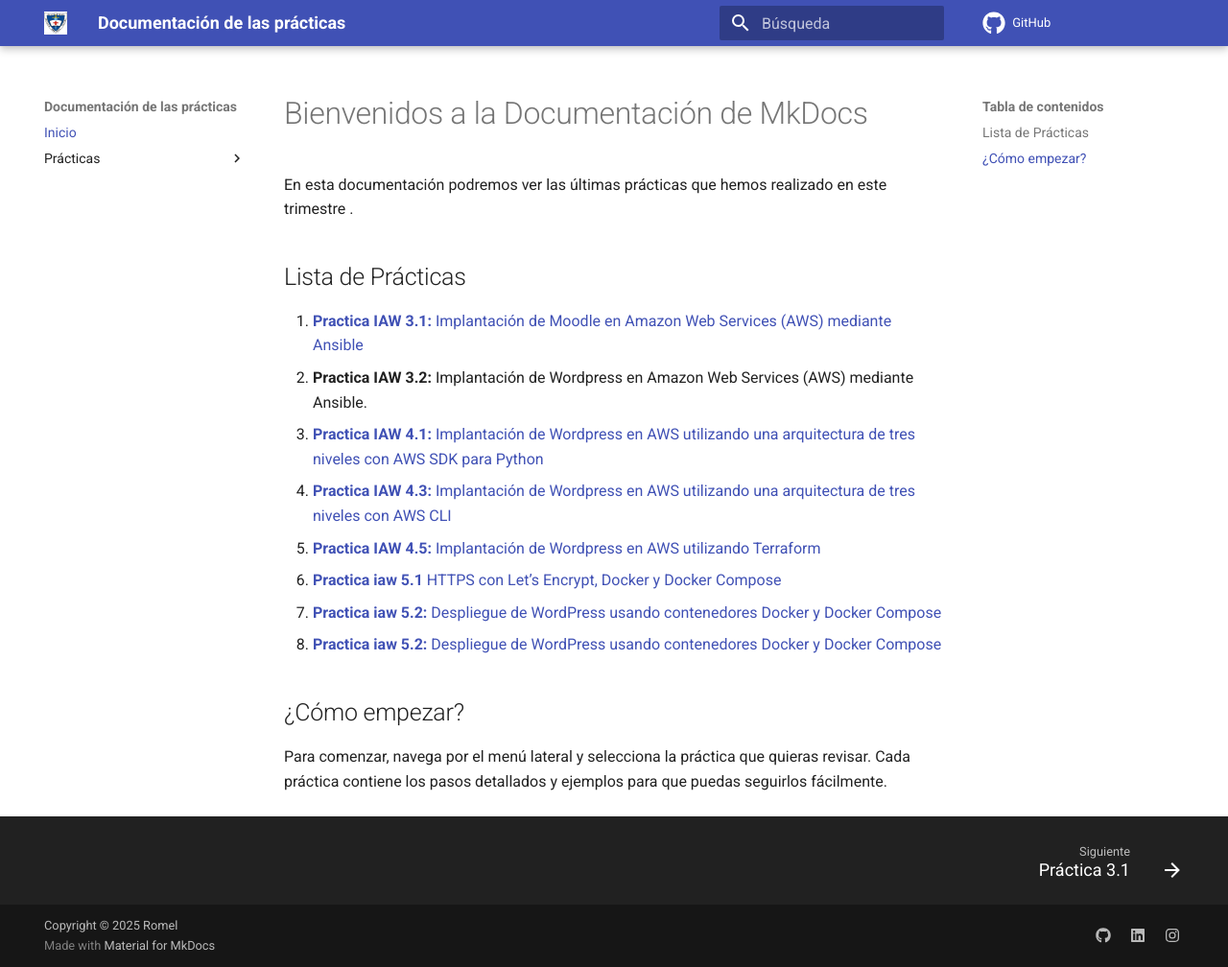
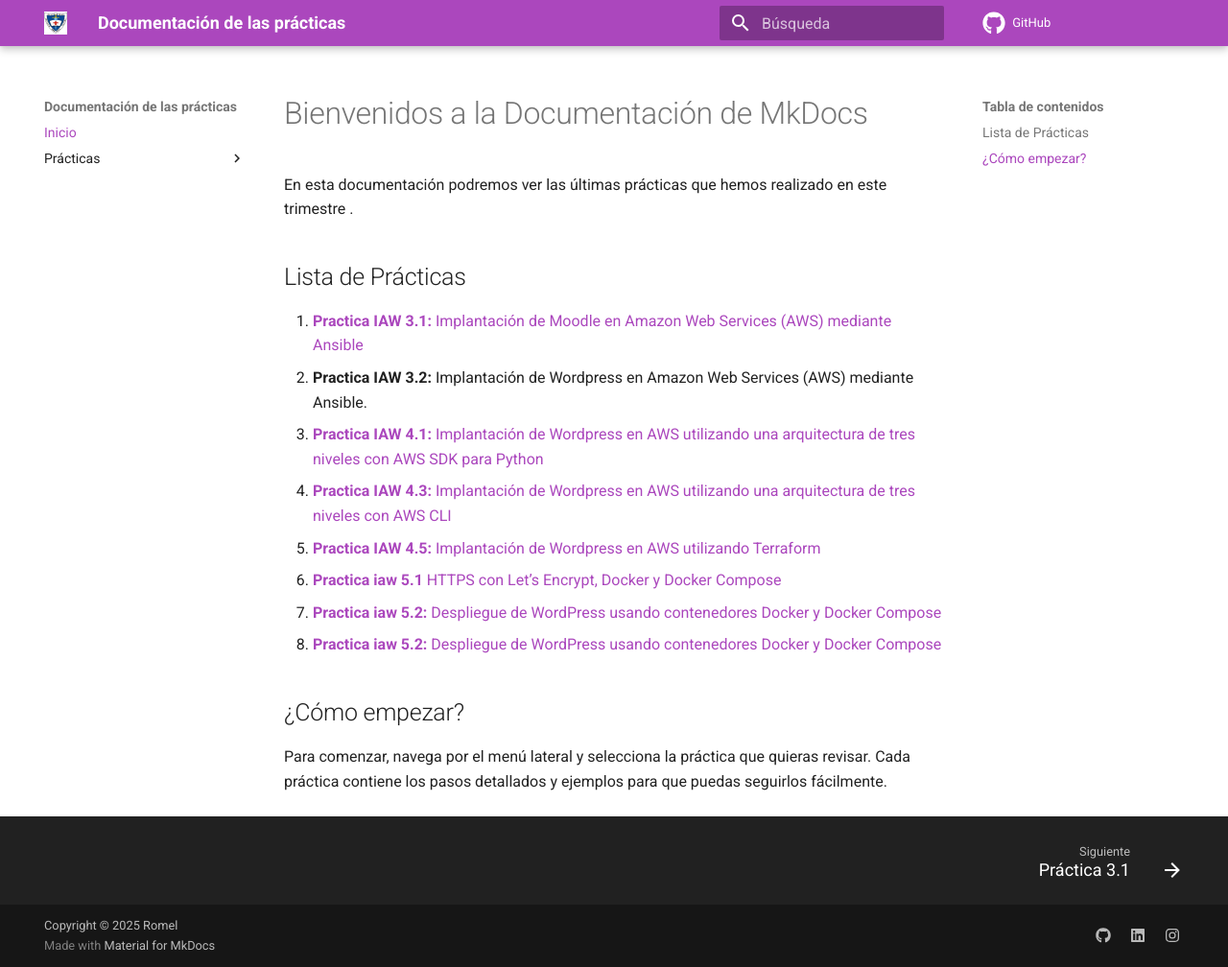
Before and after one commit to rcazhui1404/practica-iaw-6-1, an MkDocs documentation site: the page built from docs/index.md, in a window 1280 px wide and 1008 px high. Shown: the whole window at 96% size. Built offline with MkDocs 1.6.1 and Material for MkDocs 9.7.7, drawn with Linux system fonts in a browser that asks for light colours; comment, search, counter and statistics services are not loaded; the version menu is left out.

Commit message:
Se modifican los colores

```diff
--- a/mkdocs.yml
+++ b/mkdocs.yml
@@ -7,8 +7,8 @@
   language: 'es'
   palette:
     - scheme: default
-      primary: 'indigo'
-      accent: 'pink'
+      primary: 'purple'
+      accent: 'yellow'
   font:
     text: 'Roboto'
     code: 'Roboto Mono'
```
